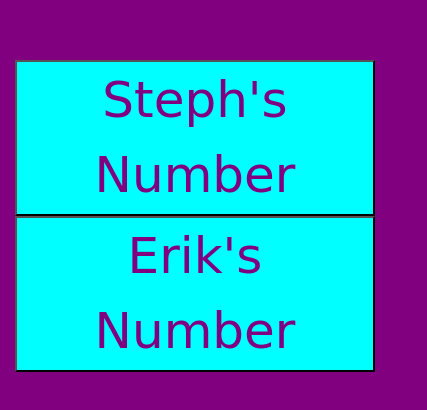
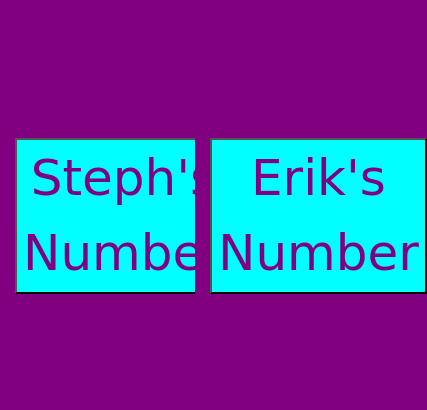
Before and after one commit to git6548/NumGen, a plain HTML site: page index.html in a window 390 px wide. Shown: the part 206-616 px from the top of the page, 427 px wide, since content can reach past the window. Drawn offline with nearby package versions, Linux system fonts and the light colour scheme.

Commit message:
fixed side by side issue

```diff
--- a/index.html
+++ b/index.html
@@ -17,12 +17,12 @@
         <section>
             <div class="container">
                 <div class="row">
-                    <div class="col-sm">
+                    <div class="col">
                         <button id="generate-btn1">Steph's Number</button>
                         <div id="number-display1"> </div>
                     </div>
 
-                    <div class="col-sm">
+                    <div class="col">
                         <button id="generate-btn2">Erik's Number</button>
                         <div id="number-display2"> </div>
                     </div>
```
